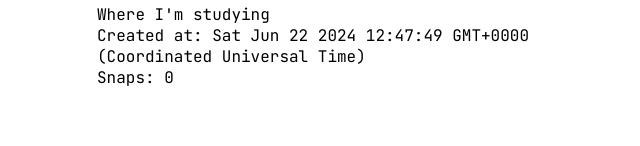
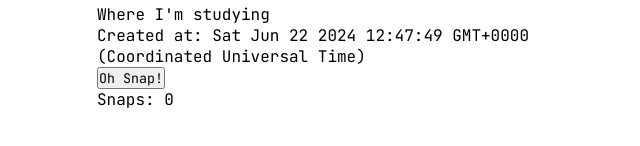
Before and after one commit to Coda-First/angular-learning-raph, an Angular app: page / in a window 1280 px wide. Shown: the part 368-514 px from the top of the page, without its empty margins (319-959 px from the left). Built offline with nearby package versions, Linux system fonts and the light colour scheme.

Commit message:
feat(face snap component): :sparkles: add add snap function when clicking button

```diff
--- a/src/app/face-snap/face-snap.component.html
+++ b/src/app/face-snap/face-snap.component.html
@@ -3,5 +3,6 @@
   <h2>{{ title }}</h2>
   <p>{{ description }}</p>
   <p>Created at: {{ createdAt }}</p>
+  <button (click)="onAddSnap()">Oh Snap!</button>
   <p>Snaps: {{ snaps }}</p>
 </div>
--- a/src/app/face-snap/face-snap.component.ts
+++ b/src/app/face-snap/face-snap.component.ts
@@ -21,4 +21,8 @@ export class FaceSnapComponent implements OnInit {
     this.createdAt = new Date();
     this.snaps = 0;
   }
+
+  onAddSnap(): void {
+    this.snaps++;
+  }
 }
```
